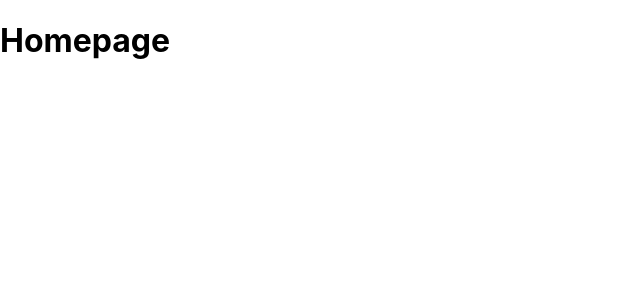
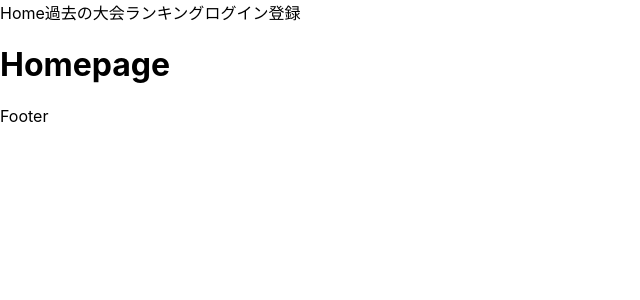
Before and after one commit to shintaro-hirose/hcon_next, a Next.js app: page / in a window 1280 px wide. Shown: the top 300 px of the page, without its empty margins (0-640 px from the left). Built offline with nearby package versions, Linux system fonts and the light colour scheme.

Commit message:
feat: modify app page for demo

```diff
--- a/pages/_app.tsx
+++ b/pages/_app.tsx
@@ -1,8 +1,13 @@
-import '../styles/globals.css'
-import type { AppProps } from 'next/app'
+import "../styles/globals.css";
+import type { AppProps } from "next/app";
+import Layout from "../components/layout/Layout";
 
 function MyApp({ Component, pageProps }: AppProps) {
-  return <Component {...pageProps} />
+  return (
+    <Layout>
+      <Component {...pageProps} />
+    </Layout>
+  );
 }
 
-export default MyApp
+export default MyApp;
```
Also changed, not shown: pages/index.tsx (+4 -7 lines).
